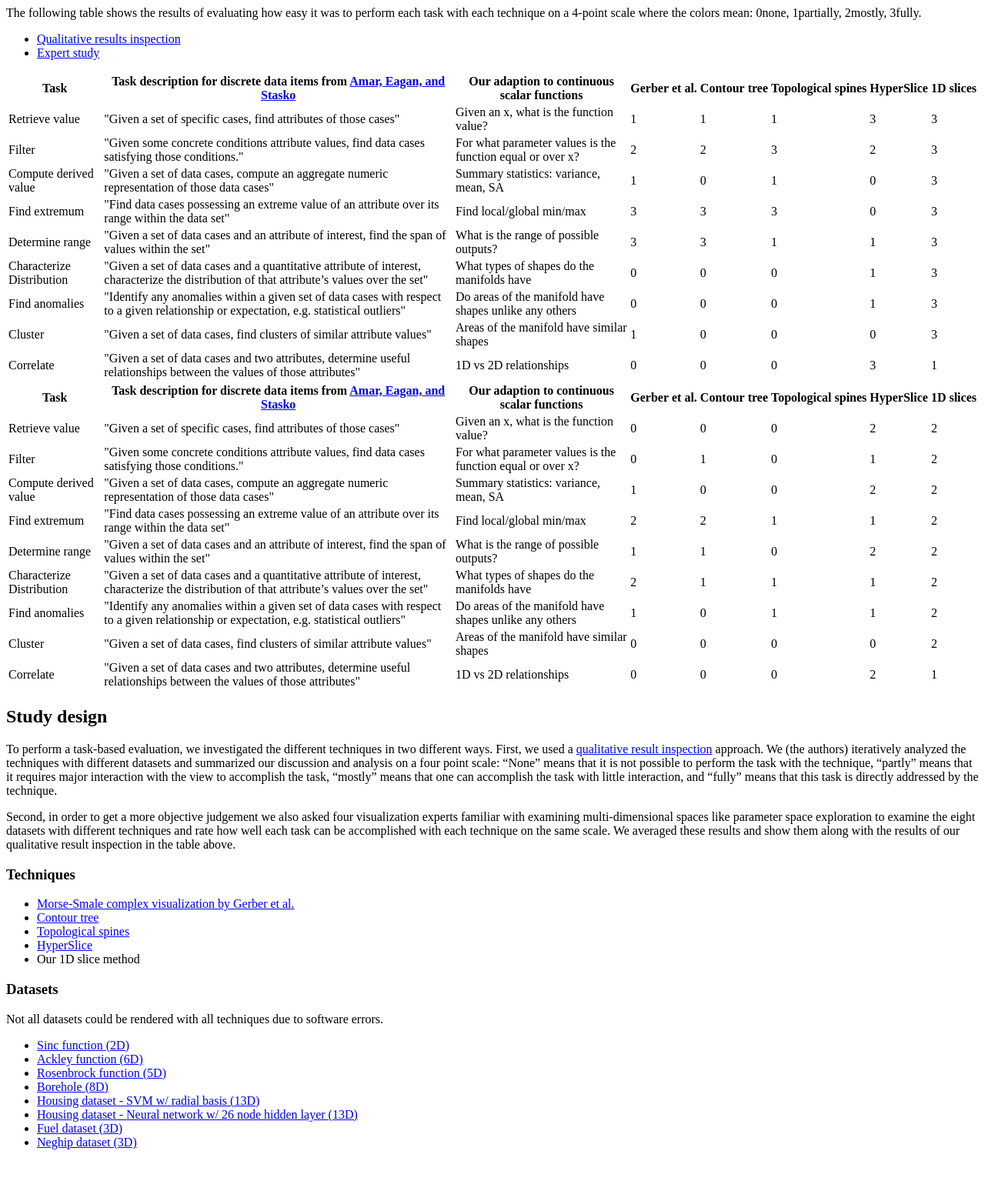
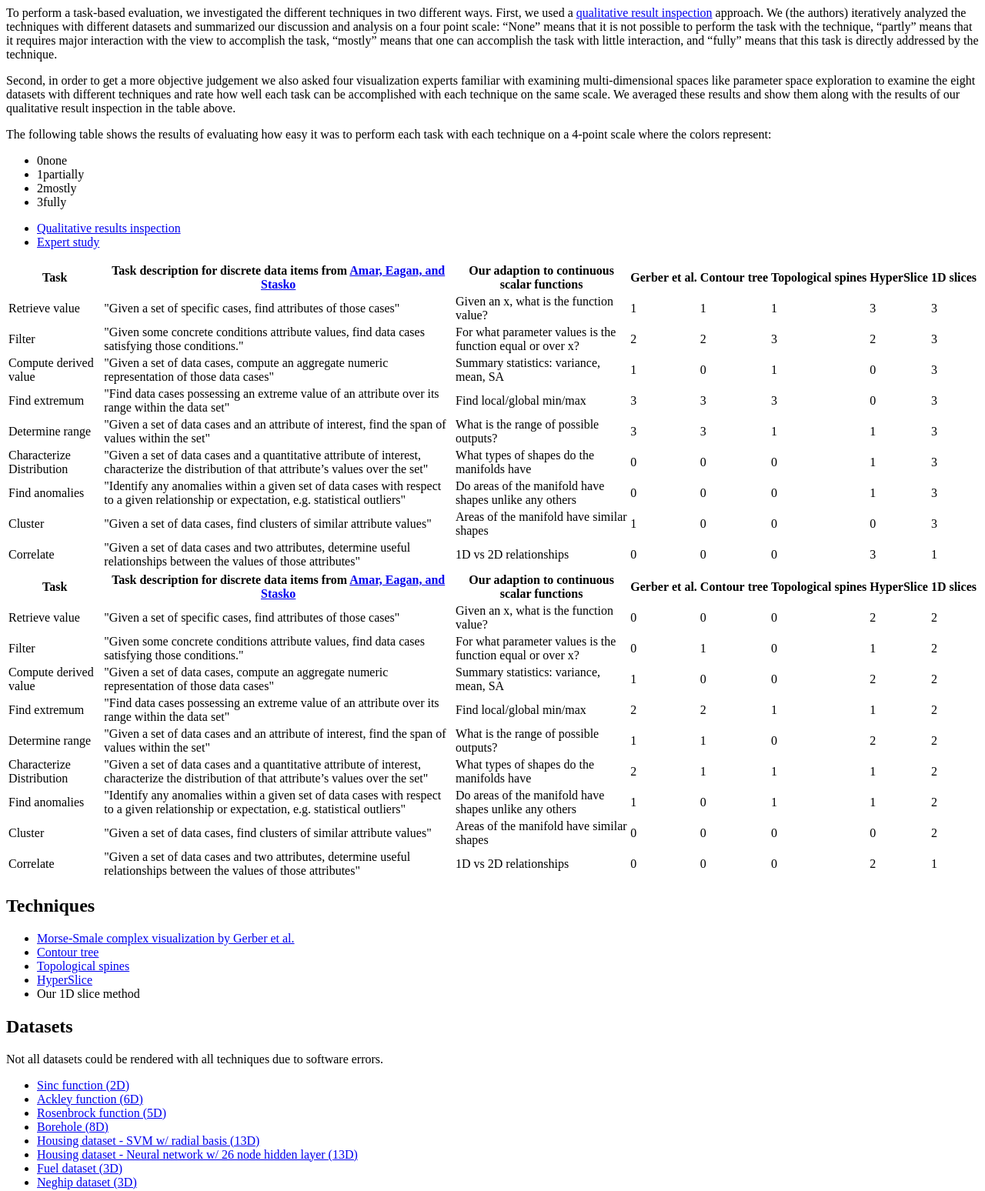
Before and after one commit to gabysbrain/sliceplorer, a plain HTML site: page index.html in a window 1280 px wide. Shown: the whole page at 77% size. Before the commit the page ends 1510 px from the top, so only its background shows below. Drawn offline with Linux system fonts and the light colour scheme.

Commit message:
fix up site formatting

```diff
--- a/index.html
+++ b/index.html
@@ -1,14 +1,41 @@
+
+<p>
+  To perform a task-based evaluation, we investigated the different techniques
+  in two different ways. First, we used a
+  <a href="http://dx.doi.org/10.1109/tvcg.2013.126">qualitative result
+    inspection</a>
+  approach. We (the authors) iteratively analyzed the techniques
+  with different datasets and summarized our discussion and analysis on a
+  four point scale: “None” means that it is not possible to perform the task
+  with the technique, “partly” means that it requires major interaction with
+  the view to accomplish the task, “mostly” means that one can accomplish the
+  task with little interaction, and “fully” means that this task is directly
+  addressed by the technique.
+</p>
+
+<p>
+  Second, in order to get a more objective judgement we also asked
+  four visualization experts familiar with
+  examining multi-dimensional spaces like parameter space exploration to
+  examine the eight datasets with different techniques and rate how well each
+  task can be accomplished with each technique on the same scale. We averaged
+  these results and show them along with the results of our qualitative result
+  inspection in the table above.
+</p>
 
 <div id="table-section">
   <p>
     The following table shows the results of evaluating how easy it was to
     perform each task with each technique
-    on a 4-point scale where the colors mean:
-    <span class="color-code">0</span>none,
-    <span class="color-code">1</span>partially,
-    <span class="color-code">2</span>mostly,
-    <span class="color-code">3</span>fully.
+    on a 4-point scale where the colors represent:
+    <ul class="legend">
+      <li><span class="color-code">0</span>none</li>
+      <li><span class="color-code">1</span>partially</li>
+      <li><span class="color-code">2</span>mostly</li>
+      <li><span class="color-code">3</span>fully</li>
+    </ul>
   </p>
+
   <ul class="tab-nav">
     <li>
       <a class="button active" href="#qri">Qualitative results inspection</a>
@@ -238,33 +265,7 @@
   </div>
 </div>
 
-<h2>Study design</h2>
-
-<p>
-  To perform a task-based evaluation, we investigated the different techniques
-  in two different ways. First, we used a
-  <a href="http://dx.doi.org/10.1109/tvcg.2013.126">qualitative result
-    inspection</a>
-  approach. We (the authors) iteratively analyzed the techniques
-  with different datasets and summarized our discussion and analysis on a
-  four point scale: “None” means that it is not possible to perform the task
-  with the technique, “partly” means that it requires major interaction with
-  the view to accomplish the task, “mostly” means that one can accomplish the
-  task with little interaction, and “fully” means that this task is directly
-  addressed by the technique.
-</p>
-
-<p>
-  Second, in order to get a more objective judgement we also asked
-  four visualization experts familiar with
-  examining multi-dimensional spaces like parameter space exploration to
-  examine the eight datasets with different techniques and rate how well each
-  task can be accomplished with each technique on the same scale. We averaged
-  these results and show them along with the results of our qualitative result
-  inspection in the table above.
-</p>
-
-<h3>Techniques</h3>
+<h2>Techniques</h2>
 
 <ul>
   <li>
@@ -292,7 +293,7 @@
   </li>
 </ul>
 
-<h3>Datasets</h3>
+<h2>Datasets</h2>
 
 <p>
   Not all datasets could be rendered with all techniques due to software errors.
```
Also changed, not shown: templates/task_detail.html (+11 -9 lines), 2 other files.
